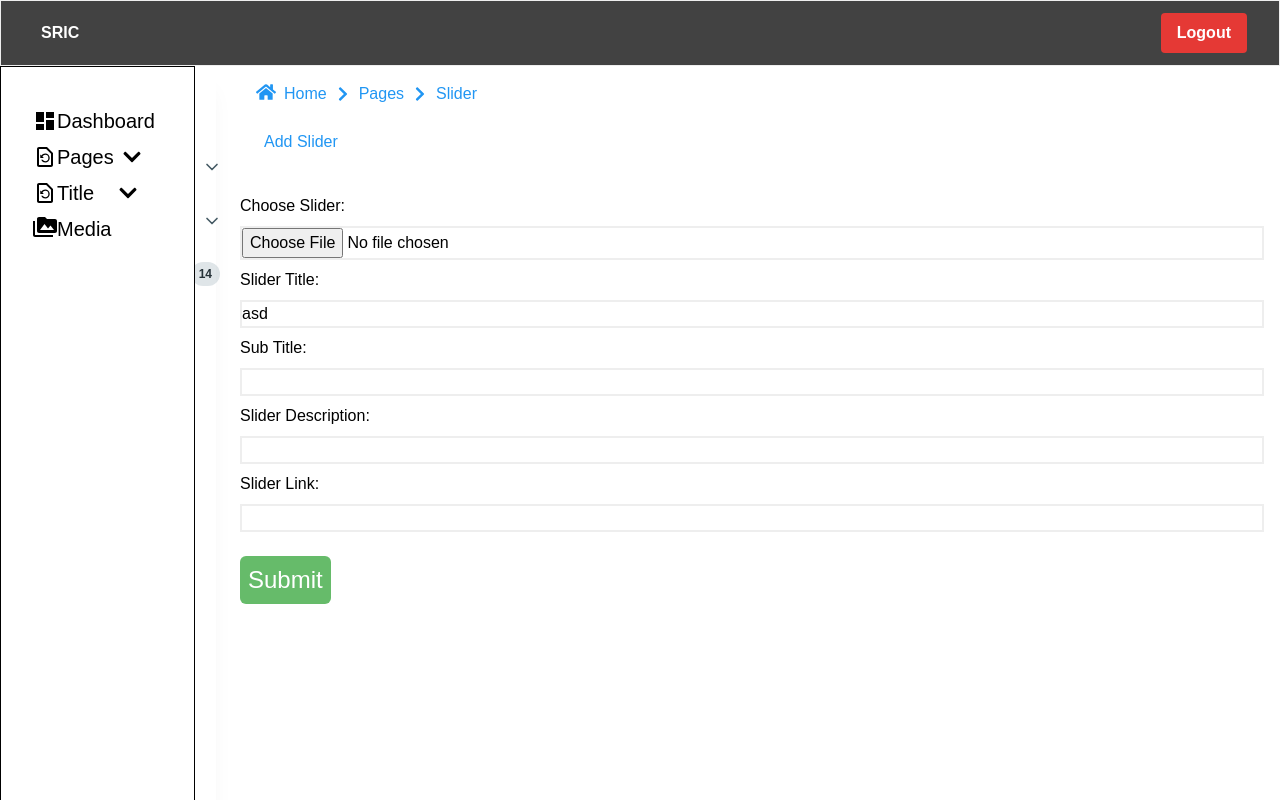
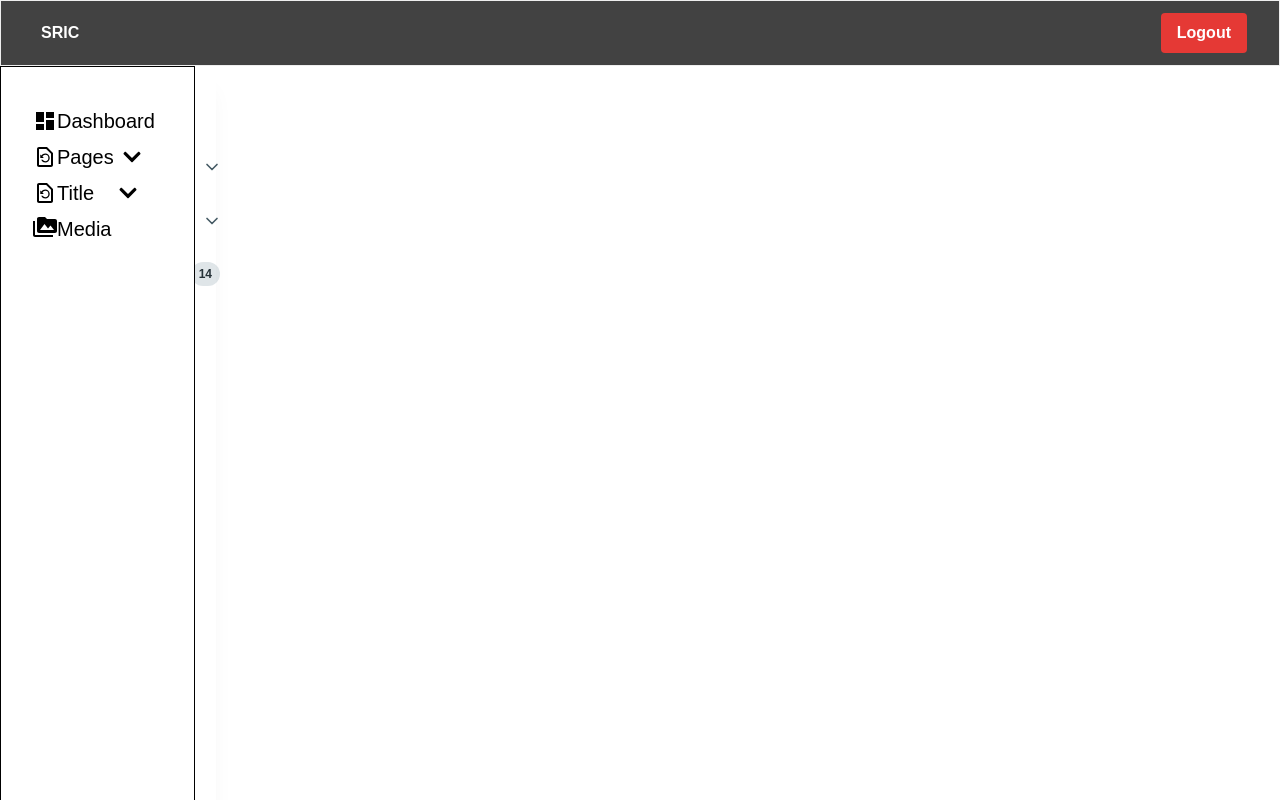
Before and after one commit to Jupiter82/SRIC-frontend-react, a Next.js app: page /Slider_Form in a window 1280 px wide. Built offline with nearby package versions, Linux system fonts and the light colour scheme; sample sign-in values are in the browser's storage.

Commit message:
suspense adden in build error slider

```diff
--- a/src/app/(auth)/Components/Slider_Form.jsx
+++ b/src/app/(auth)/Components/Slider_Form.jsx
@@ -1,5 +1,5 @@
 "use client";
-import React, { useEffect, useState } from "react";
+import React, { useEffect, useState,Suspense  } from "react";
 import { useForm } from "react-hook-form";
 import { FaChevronRight } from "react-icons/fa";
 import { FaHome } from "react-icons/fa";
--- a/src/app/(auth)/Slider_Form/page.jsx
+++ b/src/app/(auth)/Slider_Form/page.jsx
@@ -1,5 +1,9 @@
+import { Suspense } from "react";
 import Slider_Form from "../Components/Slider_Form";
 
 export default function SliderPage() {
-  return <Slider_Form />;
+  <Suspense>
+      return <Slider_Form />;
+  </Suspense>
+
 }
```
